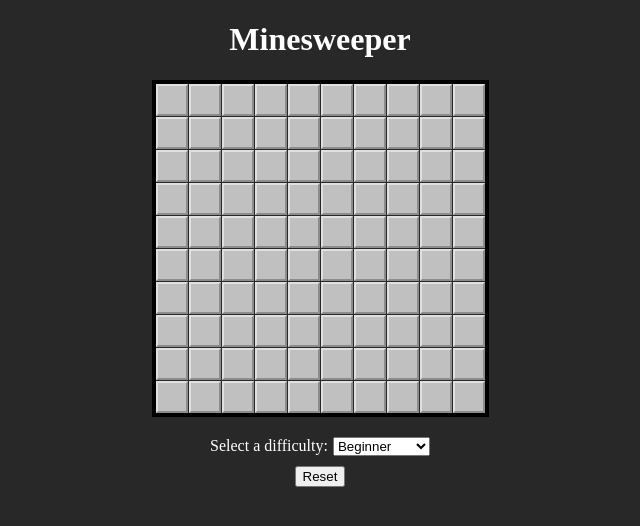
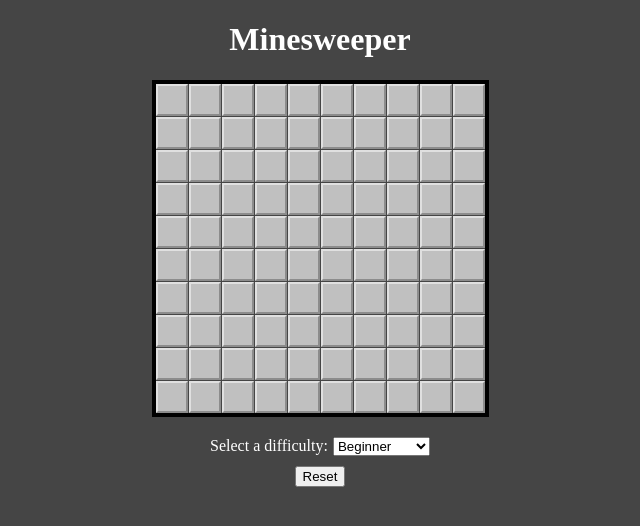
Before and after one commit to c-bullard/Minesweeper, a React (Vite) app: page / in a window 1280 px wide. Shown: the top 526 px of the page, without its empty margins (320-960 px from the left). Built offline with nearby package versions, Linux system fonts and the light colour scheme.

Commit message:
Updates styling

```diff
--- a/src/App.css
+++ b/src/App.css
@@ -1,5 +1,5 @@
 body {
-  background-color: #282828;
+  background-color: #282828dc;
 }
 
 .minesweeperGridEasy {
```
